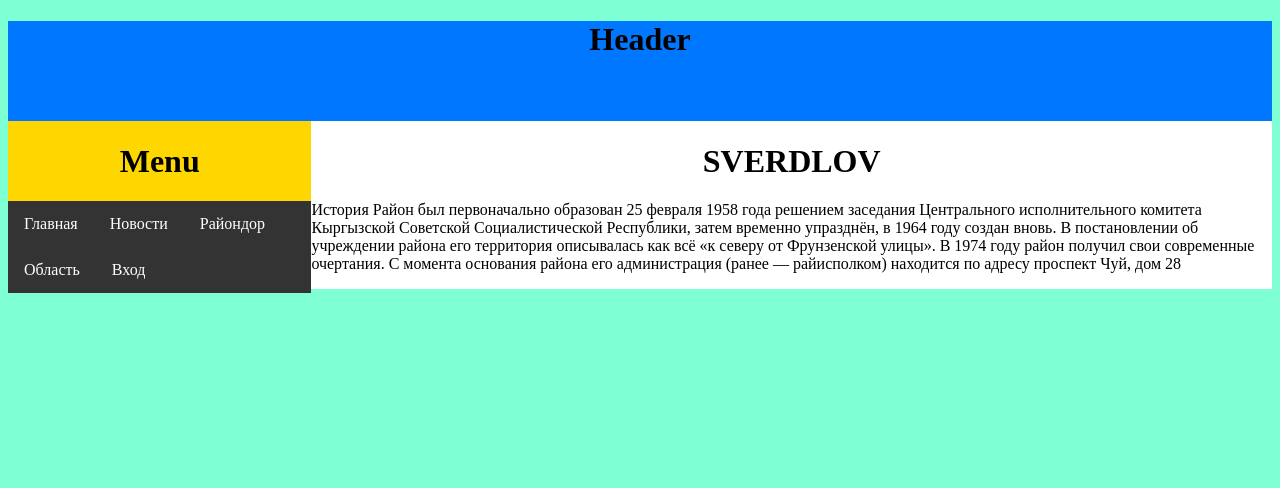
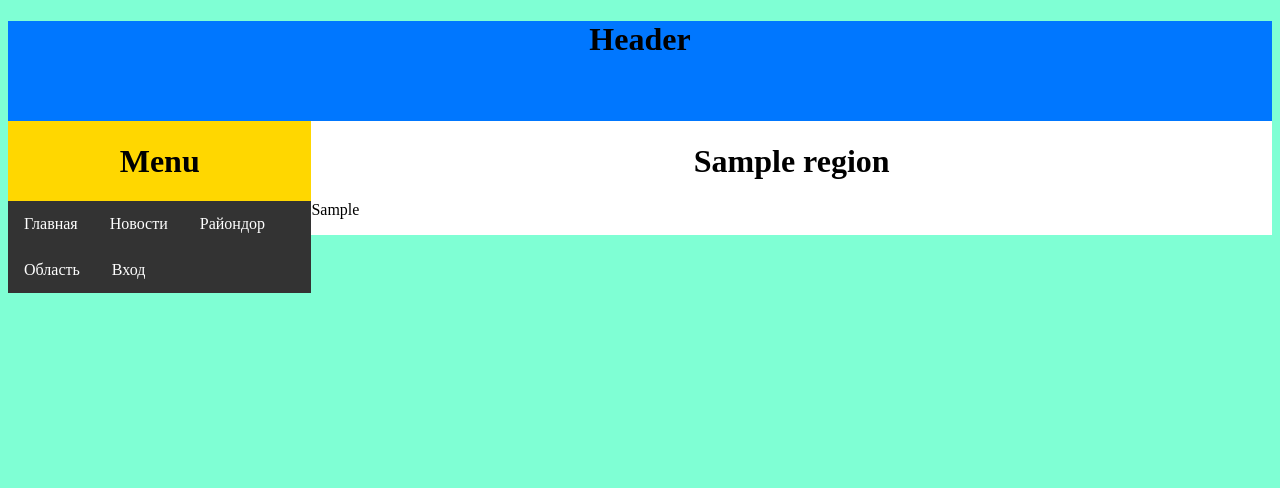
Before and after one commit to kylych89/django-template, a Django app: page /main/sverdlov/ in a window 1280 px wide. Shown: the top 488 px of the page. Run offline with Django 4.2, Linux system fonts and the light colour scheme; tables that the repository leaves empty hold one stand-in row (values such as "Sample post").

Commit message:
added regions for database

```diff
--- a/main/admin.py
+++ b/main/admin.py
@@ -1,4 +1,5 @@
 from django.contrib import admin
-from .models import User
+from .models import User, Regions
 
 admin.site.register(User)
+admin.site.register(Regions)
--- a/main/models.py
+++ b/main/models.py
@@ -12,3 +12,11 @@ class User(models.Model):
     class Meta:
         verbose_name = 'User'
         verbose_name_plural = 'Users'
+
+
+class Regions(models.Model):
+    name = models.CharField(max_length=60)
+    info = models.TextField()
+
+    def __str__(self):
+        return self.name
--- a/main/views.py
+++ b/main/views.py
@@ -4,7 +4,7 @@ from django.shortcuts import render, redirect
 from .forms import ContactForm
 from django.contrib.auth import login, authenticate
 
-from .models import User
+from .models import User, Regions
 
 
 def indexView(request):
@@ -56,14 +56,12 @@ def registerView(request):
 
 
 def sverdlovView(request):
-    info = 'История Район был первоначально образован 25 февраля 1958 года решением заседания \
-    Центрального исполнительного комитета Кыргызской Советской Социалистической Республики,\
-    затем временно упразднён, в 1964 году создан вновь. В постановлении об учреждении \
-    района его территория описывалась как всё «к северу от Фрунзенской улицы». В 1974 году район \
-    получил свои современные очертания. С момента основания района его администрация (ранее — райисполком) \
-    находится по адресу проспект Чуй, дом 28'
+    sverdlov = Regions.objects.get(id=1)
+    name = sverdlov.name
+    info = sverdlov.info
 
     context = {
+        'name': name,
         'info': info,
     }
 
@@ -71,43 +69,36 @@ def sverdlovView(request):
 
 
 def leninView(request):
-    info = 'История Площадь района — 5993 га[1]. Ленинский район расположен в юго-западной части города Бишкек в границах улиц: \
-    на западе: ул. Абаканская и границы ж/м Ала-Тоо, Ак-Ордо, Ак-Орго, Арча-Бешик на юге: границы ж/м Ак-Орго, Арча-Бешик,\
-    Орок и Чон — Арыкского поселкового окмоту, Шота Руставели, старый Аэропорт, Политех. на востоке: границы Чон-Арыкского\
-    поселкового окмоту, пр. Мира, ул. Манаса до пр. Жибек-Жолу. на севере: пр. Жибек-Жолу от ул. Манаса, бул. М.Гвардии,\
-    ул. Рыскулова, пр. Дэн Сяопина до ул. Абаканской. Всего в Ленинском районе дислоцированы 76 промышленных предприятия.'
+    lenin = Regions.objects.get(id=2)
+    name = lenin.name
+    info = lenin.info
 
     context = {
+        'name': name,
         'info': info,
     }
     return render(request, 'main/lenin.html', context)
 
 
 def oktyabrView(request):
-    info = 'История Октябрьский район расположен в южной части Бишкека, площадь 3325 га[1]. Район начинается от пересечения\
-    улицы Исы Ахунбаева и проспекта Мира, далее его граница идет на восток по улице Исы Ахунбаева до улицы Байтик баатыра\
-    (Советской), затем на север по улице Байтик баатыра до линии железной дороги и по ней до восточной границы города.\
-    Далее граница идет по юго-восточной черте города и выходит на проспект Мира у поселка Орто-Сай, затем поворачивает\
-    на север по проспекту Мира до пересечения с улицей Исы Ахунбаева. В районе расположено четырнадцать микрорайонов.'
+    oktyabr = Regions.objects.get(id=3)
+    name = oktyabr.name
+    info = oktyabr.info
 
     context = {
+        'name': name,
         'info': info,
     }
     return render(request, 'main/oktyabr.html', context)
 
 
 def pervomayView(request):
-    info = 'История Первомайский район занимает территорию к востоку от проспекта Мира, границы проходят по улице\
-    Исы Ахунбаева до улицы Байтик баатыра (Советской), затем на север по улице Байтик баатыра до её конца, и поворачивает\
-    на запад до улицы Костанайской.Численность населения Первомайского района согласно переписи населения на 01.01.2009 г.\
-    составляет 171,5 тыс. человек, наличные 175,9 тыс. чел.В Первомайском районе функционируют 7 высших учебных заведений,\
-    12 СУЗов 21 общеобразовательная школа, 13 детских дошкольных организаций.На территории Первомайского района\
-    функционируют 21 муниципальная общеобразовательная школа, 13 дошкольных организаций и Центр детского творчества.\
-    Система здравоохранения района представлена 26 учреждениями из них 11 муниципальными, 8 ФАПами, в райадминистрации \
-    работает многосекторальная координационная комиссия по социально-значимым и особо опасным инфекционным заболеваниям, \
-    в пяти МТУ района функционируют комитеты здоровья.'
+    pervomay = Regions.objects.get(id=4)
+    name = pervomay.name
+    info = pervomay.info
 
     context = {
+        'name': name,
         'info': info,
     }
     return render(request, 'main/pervomay.html', context)
--- a/templates/main/lenin.html
+++ b/templates/main/lenin.html
@@ -1,6 +1,6 @@
 {% extends 'base.html' %}
 
 {% block Content %}
-    <h1>LENIN</h1>
+    <h1>{{name}}</h1>
     <p>{{info}}</p>
 {% endblock %}
--- a/templates/main/oktyabr.html
+++ b/templates/main/oktyabr.html
@@ -1,6 +1,6 @@
 {% extends 'base.html' %}
 
 {% block Content %}
-    <h1>OKTYABR</h1>
+    <h1>{{name}}</h1>
     <p>{{info}}</p>
 {% endblock %}
--- a/templates/main/pervomay.html
+++ b/templates/main/pervomay.html
@@ -1,6 +1,6 @@
 {% extends 'base.html' %}
 
 {% block Content %}
-    <h1>PERVOMAY</h1>
+    <h1>{{name}}</h1>
     <p>{{info}}</p>
 {% endblock %}
--- a/templates/main/sverdlov.html
+++ b/templates/main/sverdlov.html
@@ -1,6 +1,6 @@
 {% extends "base.html" %}
 
 {% block Content %}
-    <h1>SVERDLOV</h1>
+    <h1>{{name}}</h1>
     <p>{{info}}</p>
 {% endblock %}
```
Also changed, not shown: main/migrations/0004_regions.py (added).
